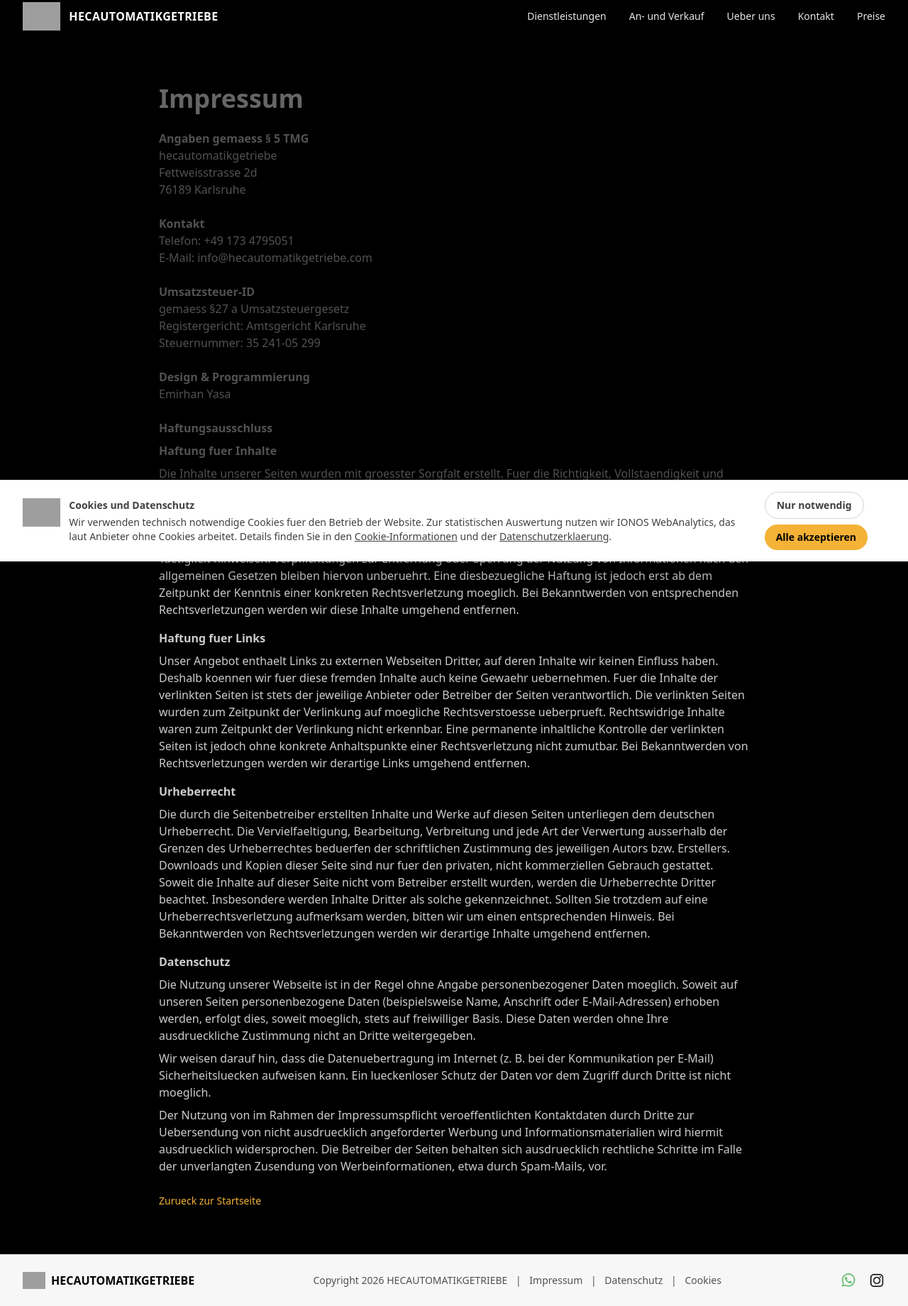
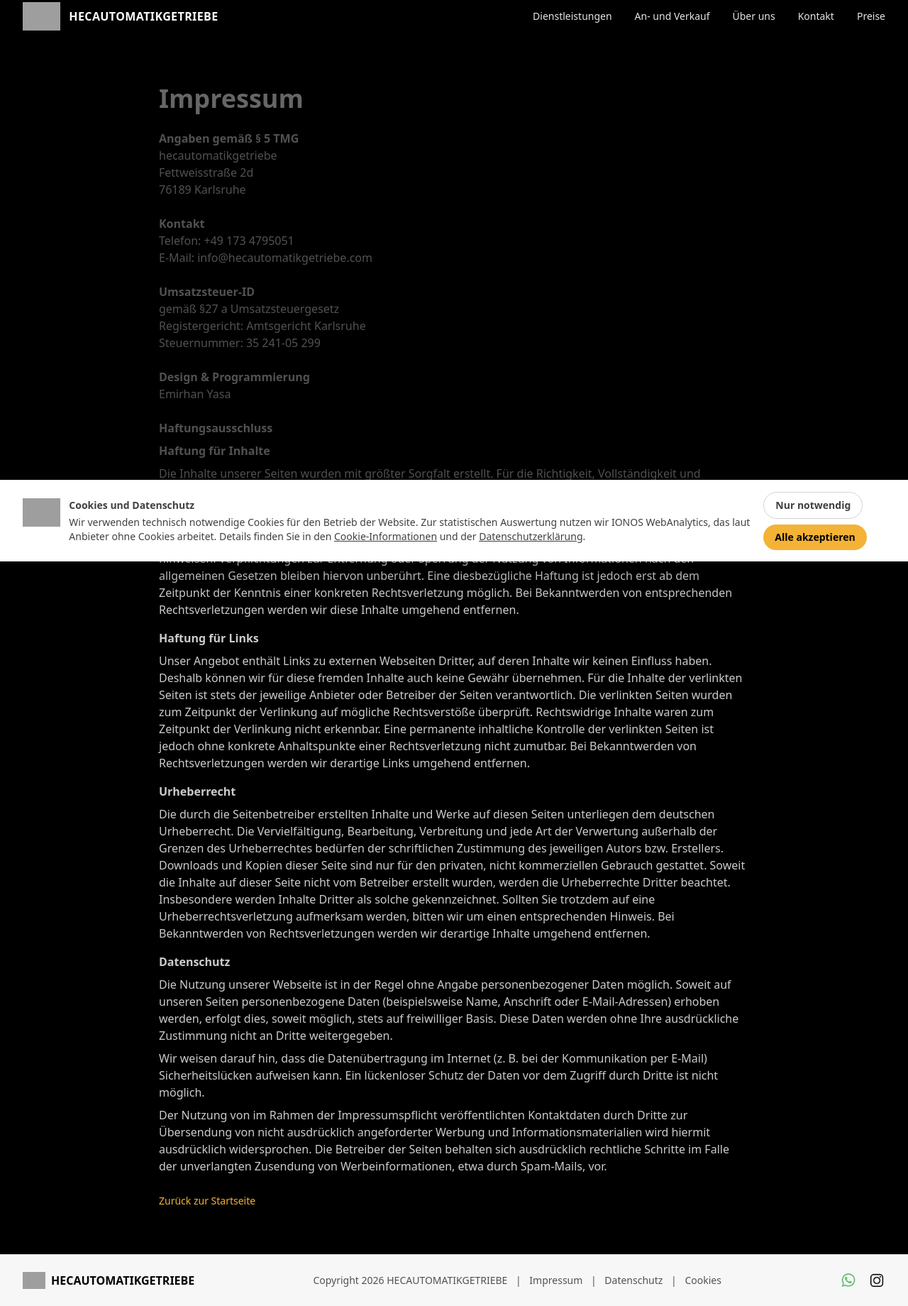
Before and after one commit to Emirhan0841/hec-main, a website: page pages/legal/impressum.html in a window 1280 px wide. Shown: the part 9-1849 px from the top of the page at 71% size. Drawn offline with nearby package versions, Linux system fonts and the light colour scheme; grey boxes are pictures that could not be loaded.

Commit message:
vokale wie ue zu ü geändert.

```diff
--- a/pages/legal/impressum.html
+++ b/pages/legal/impressum.html
@@ -17,9 +17,9 @@
       <h1 class="text-3xl sm:text-4xl font-bold">Impressum</h1>
       <div class="mt-6 space-y-6 text-white/80">
         <div>
-          <p class="font-semibold">Angaben gemaess § 5 TMG</p>
+          <p class="font-semibold">Angaben gemäß § 5 TMG</p>
           <p>hecautomatikgetriebe</p>
-          <p>Fettweisstrasse 2d</p>
+          <p>Fettweisstraße 2d</p>
           <p>76189 Karlsruhe</p>
         </div>
 
@@ -31,7 +31,7 @@
 
         <div>
           <p class="font-semibold">Umsatzsteuer-ID</p>
-          <p>gemaess §27 a Umsatzsteuergesetz</p>
+          <p>gemäß §27 a Umsatzsteuergesetz</p>
           <p>Registergericht: Amtsgericht Karlsruhe</p>
           <p>Steuernummer: 35 241-05 299</p>
         </div>
@@ -43,29 +43,29 @@
 
         <div>
           <p class="font-semibold">Haftungsausschluss</p>
-          <p class="mt-2 font-semibold">Haftung fuer Inhalte</p>
+          <p class="mt-2 font-semibold">Haftung für Inhalte</p>
           <p class="mt-2">
-            Die Inhalte unserer Seiten wurden mit groesster Sorgfalt erstellt. Fuer die
-            Richtigkeit, Vollstaendigkeit und Aktualitaet der Inhalte koennen wir jedoch keine
-            Gewaehr uebernehmen. Als Diensteanbieter sind wir gemaess § 7 Abs.1 TMG fuer eigene
+            Die Inhalte unserer Seiten wurden mit größter Sorgfalt erstellt. Für die
+            Richtigkeit, Vollständigkeit und Aktualität der Inhalte können wir jedoch keine
+            Gewähr übernehmen. Als Diensteanbieter sind wir gemäß § 7 Abs.1 TMG für eigene
             Inhalte auf diesen Seiten nach den allgemeinen Gesetzen verantwortlich. Nach §§ 8 bis
-            10 TMG sind wir als Diensteanbieter jedoch nicht verpflichtet, uebermittelte oder
-            gespeicherte fremde Informationen zu ueberwachen oder nach Umstaenden zu forschen, die
-            auf eine rechtswidrige Taetigkeit hinweisen. Verpflichtungen zur Entfernung oder
+            10 TMG sind wir als Diensteanbieter jedoch nicht verpflichtet, übermittelte oder
+            gespeicherte fremde Informationen zu überwachen oder nach Umständen zu forschen, die
+            auf eine rechtswidrige Tätigkeit hinweisen. Verpflichtungen zur Entfernung oder
             Sperrung der Nutzung von Informationen nach den allgemeinen Gesetzen bleiben hiervon
-            unberuehrt. Eine diesbezuegliche Haftung ist jedoch erst ab dem Zeitpunkt der Kenntnis
-            einer konkreten Rechtsverletzung moeglich. Bei Bekanntwerden von entsprechenden
+            unberührt. Eine diesbezügliche Haftung ist jedoch erst ab dem Zeitpunkt der Kenntnis
+            einer konkreten Rechtsverletzung möglich. Bei Bekanntwerden von entsprechenden
             Rechtsverletzungen werden wir diese Inhalte umgehend entfernen.
           </p>
 
-          <p class="mt-4 font-semibold">Haftung fuer Links</p>
+          <p class="mt-4 font-semibold">Haftung für Links</p>
           <p class="mt-2">
-            Unser Angebot enthaelt Links zu externen Webseiten Dritter, auf deren Inhalte wir keinen
-            Einfluss haben. Deshalb koennen wir fuer diese fremden Inhalte auch keine Gewaehr
-            uebernehmen. Fuer die Inhalte der verlinkten Seiten ist stets der jeweilige Anbieter
-            oder Betreiber der Seiten verantwortlich. Die verlinkten Seiten wurden zum Zeitpunkt
-            der Verlinkung auf moegliche Rechtsverstoesse ueberprueft. Rechtswidrige Inhalte waren
-            zum Zeitpunkt der Verlinkung nicht erkennbar. Eine permanente inhaltliche Kontrolle der
+            Unser Angebot enthält Links zu externen Webseiten Dritter, auf deren Inhalte wir keinen
+            Einfluss haben. Deshalb können wir für diese fremden Inhalte auch keine Gewähr
+            übernehmen. Für die Inhalte der verlinkten Seiten ist stets der jeweilige Anbieter oder
+            Betreiber der Seiten verantwortlich. Die verlinkten Seiten wurden zum Zeitpunkt der
+            Verlinkung auf mögliche Rechtsverstöße überprüft. Rechtswidrige Inhalte waren zum
+            Zeitpunkt der Verlinkung nicht erkennbar. Eine permanente inhaltliche Kontrolle der
             verlinkten Seiten ist jedoch ohne konkrete Anhaltspunkte einer Rechtsverletzung nicht
             zumutbar. Bei Bekanntwerden von Rechtsverletzungen werden wir derartige Links umgehend
             entfernen.
@@ -74,10 +74,10 @@
           <p class="mt-4 font-semibold">Urheberrecht</p>
           <p class="mt-2">
             Die durch die Seitenbetreiber erstellten Inhalte und Werke auf diesen Seiten unterliegen
-            dem deutschen Urheberrecht. Die Vervielfaeltigung, Bearbeitung, Verbreitung und jede Art
-            der Verwertung ausserhalb der Grenzen des Urheberrechtes beduerfen der schriftlichen
+            dem deutschen Urheberrecht. Die Vervielfältigung, Bearbeitung, Verbreitung und jede Art
+            der Verwertung außerhalb der Grenzen des Urheberrechtes bedürfen der schriftlichen
             Zustimmung des jeweiligen Autors bzw. Erstellers. Downloads und Kopien dieser Seite sind
-            nur fuer den privaten, nicht kommerziellen Gebrauch gestattet. Soweit die Inhalte auf
+            nur für den privaten, nicht kommerziellen Gebrauch gestattet. Soweit die Inhalte auf
             dieser Seite nicht vom Betreiber erstellt wurden, werden die Urheberrechte Dritter
             beachtet. Insbesondere werden Inhalte Dritter als solche gekennzeichnet. Sollten Sie
             trotzdem auf eine Urheberrechtsverletzung aufmerksam werden, bitten wir um einen
@@ -88,28 +88,28 @@
           <p class="mt-4 font-semibold">Datenschutz</p>
           <p class="mt-2">
             Die Nutzung unserer Webseite ist in der Regel ohne Angabe personenbezogener Daten
-            moeglich. Soweit auf unseren Seiten personenbezogene Daten (beispielsweise Name,
-            Anschrift oder E-Mail-Adressen) erhoben werden, erfolgt dies, soweit moeglich, stets auf
-            freiwilliger Basis. Diese Daten werden ohne Ihre ausdrueckliche Zustimmung nicht an
+            möglich. Soweit auf unseren Seiten personenbezogene Daten (beispielsweise Name,
+            Anschrift oder E-Mail-Adressen) erhoben werden, erfolgt dies, soweit möglich, stets auf
+            freiwilliger Basis. Diese Daten werden ohne Ihre ausdrückliche Zustimmung nicht an
             Dritte weitergegeben.
           </p>
           <p class="mt-2">
-            Wir weisen darauf hin, dass die Datenuebertragung im Internet (z. B. bei der
-            Kommunikation per E-Mail) Sicherheitsluecken aufweisen kann. Ein lueckenloser Schutz der
-            Daten vor dem Zugriff durch Dritte ist nicht moeglich.
+            Wir weisen darauf hin, dass die Datenübertragung im Internet (z. B. bei der
+            Kommunikation per E-Mail) Sicherheitslücken aufweisen kann. Ein lückenloser Schutz der
+            Daten vor dem Zugriff durch Dritte ist nicht möglich.
           </p>
           <p class="mt-2">
-            Der Nutzung von im Rahmen der Impressumspflicht veroeffentlichten Kontaktdaten durch
-            Dritte zur Uebersendung von nicht ausdruecklich angeforderter Werbung und
-            Informationsmaterialien wird hiermit ausdruecklich widersprochen. Die Betreiber der
-            Seiten behalten sich ausdruecklich rechtliche Schritte im Falle der unverlangten
+            Der Nutzung von im Rahmen der Impressumspflicht veröffentlichten Kontaktdaten durch
+            Dritte zur Übersendung von nicht ausdrücklich angeforderter Werbung und
+            Informationsmaterialien wird hiermit ausdrücklich widersprochen. Die Betreiber der
+            Seiten behalten sich ausdrücklich rechtliche Schritte im Falle der unverlangten
             Zusendung von Werbeinformationen, etwa durch Spam-Mails, vor.
           </p>
         </div>
 
         <div>
           <a href="/" data-root-link="/" class="text-sm text-[var(--brand)] hover:underline">
-            Zurueck zur Startseite
+            Zurück zur Startseite
           </a>
         </div>
       </div>
--- a/partials/layout/cookie-banner.html
+++ b/partials/layout/cookie-banner.html
@@ -7,12 +7,12 @@
         <div class="text-sm text-neutral-700">
           <p class="font-semibold">Cookies und Datenschutz</p>
           <p class="mt-1">
-            Wir verwenden technisch notwendige Cookies fuer den Betrieb der Website. Zur statistischen
+            Wir verwenden technisch notwendige Cookies für den Betrieb der Website. Zur statistischen
             Auswertung nutzen wir IONOS WebAnalytics, das laut Anbieter ohne Cookies arbeitet. Details
             finden Sie in den
             <a href="/pages/legal/cookie.html" data-root-link="/pages/legal/cookie.html" class="underline">Cookie-Informationen</a>
             und der
-            <a href="/pages/legal/datenschutz.html" data-root-link="/pages/legal/datenschutz.html" class="underline">Datenschutzerklaerung</a>.
+            <a href="/pages/legal/datenschutz.html" data-root-link="/pages/legal/datenschutz.html" class="underline">Datenschutzerklärung</a>.
           </p>
         </div>
       </div>
--- a/partials/layout/header.html
+++ b/partials/layout/header.html
@@ -6,8 +6,8 @@
         <span class="font-semibold tracking-wide">HECAUTOMATIKGETRIEBE</span>
       </a>
 
-      <button id="mobile-toggle" class="lg:hidden inline-flex items-center justify-center rounded-md p-2 ring-1 ring-white/20 hover:bg-white/10" aria-controls="mobile-menu" aria-expanded="false" aria-label="Menue oeffnen" type="button">
-        <span class="sr-only">Menue</span>
+      <button id="mobile-toggle" class="lg:hidden inline-flex items-center justify-center rounded-md p-2 ring-1 ring-white/20 hover:bg-white/10" aria-controls="mobile-menu" aria-expanded="false" aria-label="Menü öffnen" type="button">
+        <span class="sr-only">Menü</span>
         <svg class="h-6 w-6" fill="none" stroke="currentColor" stroke-width="1.5" viewBox="0 0 24 24" aria-hidden="true">
           <path stroke-linecap="round" stroke-linejoin="round" d="M3.75 6.75h16.5M3.75 12h16.5M3.75 17.25h16.5" />
         </svg>
@@ -16,7 +16,7 @@
       <ul id="nav-links" class="hidden lg:flex items-center gap-8 text-sm">
         <li><a href="/#dienstleistungen" data-root-link="/#dienstleistungen" class="opacity-90 hover:opacity-100">Dienstleistungen</a></li>
         <li><a href="/#ankauf" data-root-link="/#ankauf" class="opacity-90 hover:opacity-100">An- und Verkauf</a></li>
-        <li><a href="/#ueber-uns" data-root-link="/#ueber-uns" class="opacity-90 hover:opacity-100">Ueber uns</a></li>
+        <li><a href="/#ueber-uns" data-root-link="/#ueber-uns" class="opacity-90 hover:opacity-100">Über uns</a></li>
         <li><a href="/#kontakt" data-root-link="/#kontakt" class="opacity-90 hover:opacity-100">Kontakt</a></li>
         <li><a href="/pages/preise.html" data-root-link="/pages/preise.html" class="opacity-90 hover:opacity-100">Preise</a></li>
       </ul>
@@ -25,7 +25,7 @@
     <ul id="mobile-menu" class="lg:hidden hidden pb-4 space-y-2 text-sm">
       <li><a class="block rounded px-3 py-2 hover:bg-white/10" href="/#dienstleistungen" data-root-link="/#dienstleistungen">Dienstleistungen</a></li>
       <li><a class="block rounded px-3 py-2 hover:bg-white/10" href="/#ankauf" data-root-link="/#ankauf">An- und Verkauf</a></li>
-      <li><a class="block rounded px-3 py-2 hover:bg-white/10" href="/#ueber-uns" data-root-link="/#ueber-uns">Ueber uns</a></li>
+      <li><a class="block rounded px-3 py-2 hover:bg-white/10" href="/#ueber-uns" data-root-link="/#ueber-uns">Über uns</a></li>
       <li><a class="block rounded px-3 py-2 hover:bg-white/10" href="/#kontakt" data-root-link="/#kontakt">Kontakt</a></li>
       <li><a class="block rounded px-3 py-2 hover:bg-white/10" href="/pages/preise.html" data-root-link="/pages/preise.html">Preise</a></li>
     </ul>
```
Also changed, not shown: pages/legal/cookie.html (+16 -16 lines), pages/legal/datenschutz.html (+32 -32 lines), partials/sections/rezensionen.html (+2 -2 lines).
